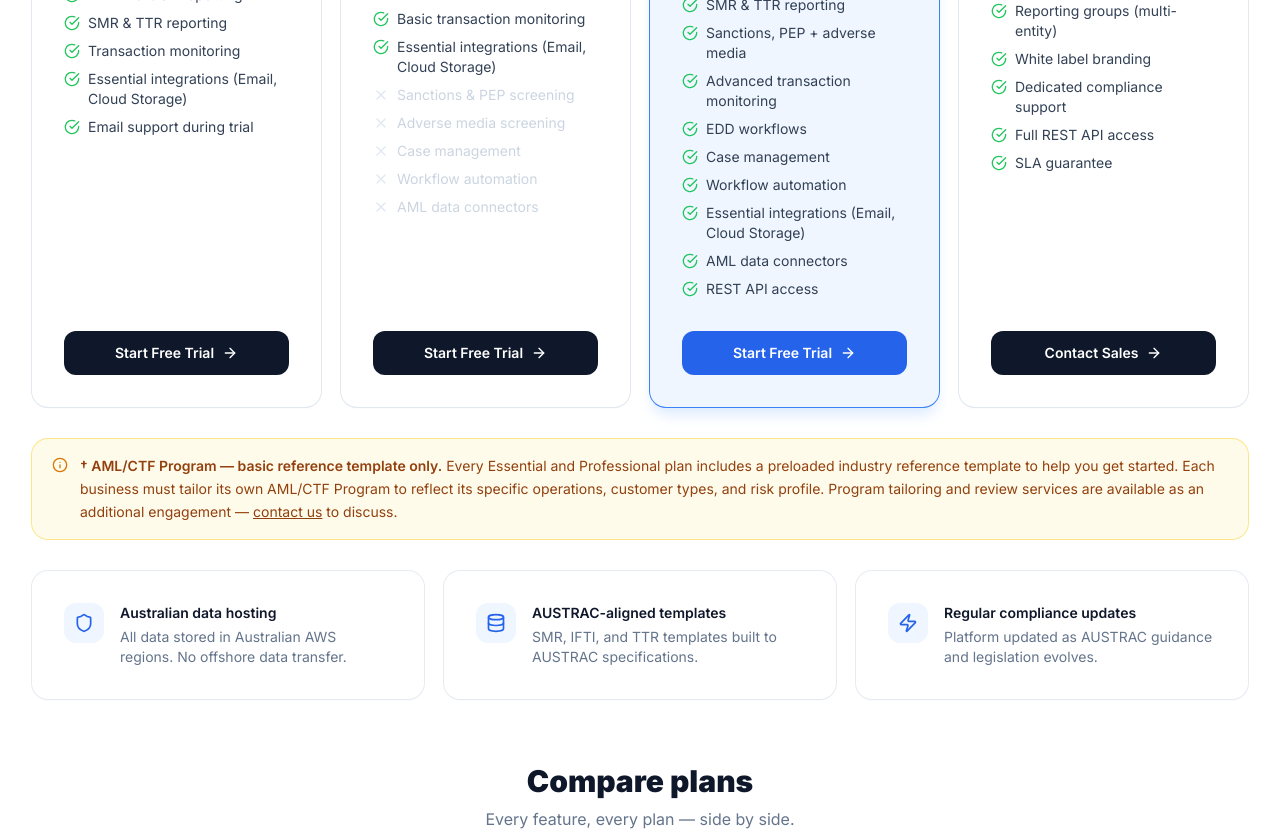
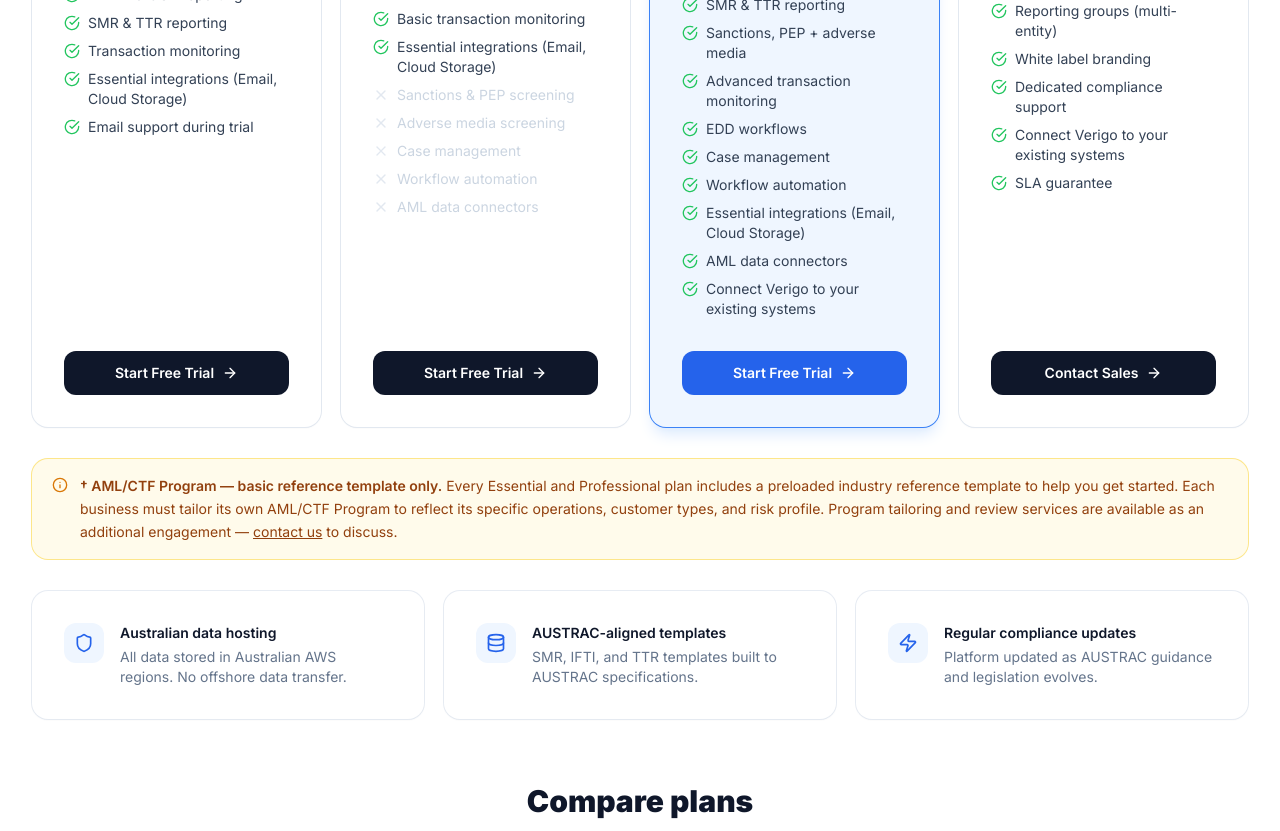
Before and after one commit to jabridge99/Verigo1, a Next.js app in the folder web/: page /pricing in a window 1280 px wide. Shown: the part 1120-1951 px from the top of the page. Built offline with nearby package versions, Linux system fonts and the light colour scheme; no server answers.

Commit message:
Replace 'REST API access' with 'Connect Verigo to your existing systems'
https://claude.ai/code/session_017mpYqj7UsY1PDfwG8QBMWg

```diff
--- a/web/app/pricing/page.tsx
+++ b/web/app/pricing/page.tsx
@@ -80,7 +80,7 @@ const plans = [
       { label: 'Workflow automation', included: true },
       { label: 'Essential integrations (Email, Cloud Storage)', included: true },
       { label: 'AML data connectors', included: true },
-      { label: 'REST API access', included: true },
+      { label: 'Connect Verigo to your existing systems', included: true },
     ],
     cta: 'Start Free Trial',
     href: '/start-trial',
@@ -103,7 +103,7 @@ const plans = [
       { label: 'Reporting groups (multi-entity)', included: true },
       { label: 'White label branding', included: true },
       { label: 'Dedicated compliance support', included: true },
-      { label: 'Full REST API access', included: true },
+      { label: 'Connect Verigo to your existing systems', included: true },
       { label: 'SLA guarantee', included: true },
     ],
     cta: 'Contact Sales',
@@ -166,7 +166,7 @@ const compareGroups: { group: string; rows: { feature: string; tooltip?: string;
       { feature: 'No-code workflow automation', values: [true, false, true, true] },
       { feature: 'Reporting groups (multi-entity)', values: [true, false, false, true] },
       { feature: 'White label branding', values: [false, false, false, true] },
-      { feature: 'REST API access', values: [false, false, true, true] },
+      { feature: 'Connect Verigo to your existing systems', values: [false, false, true, true] },
     ],
   },
   {
```
